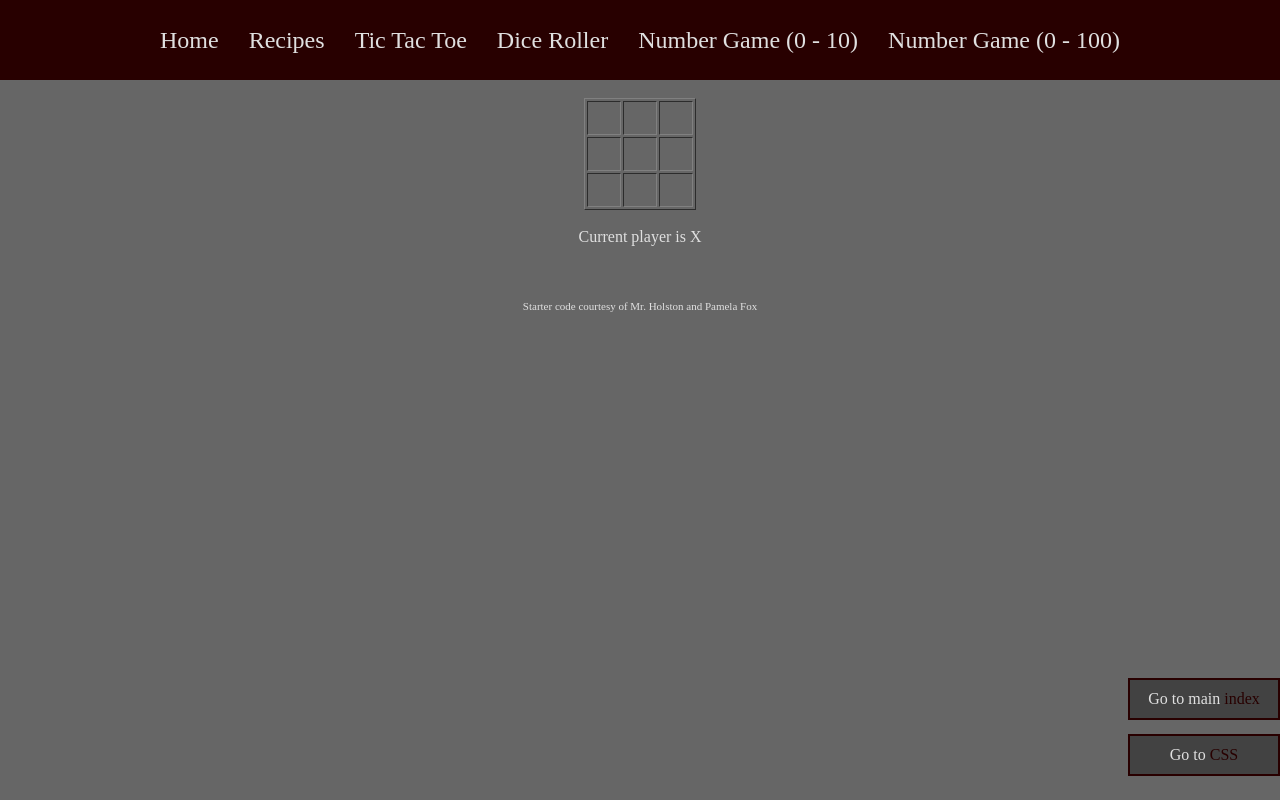
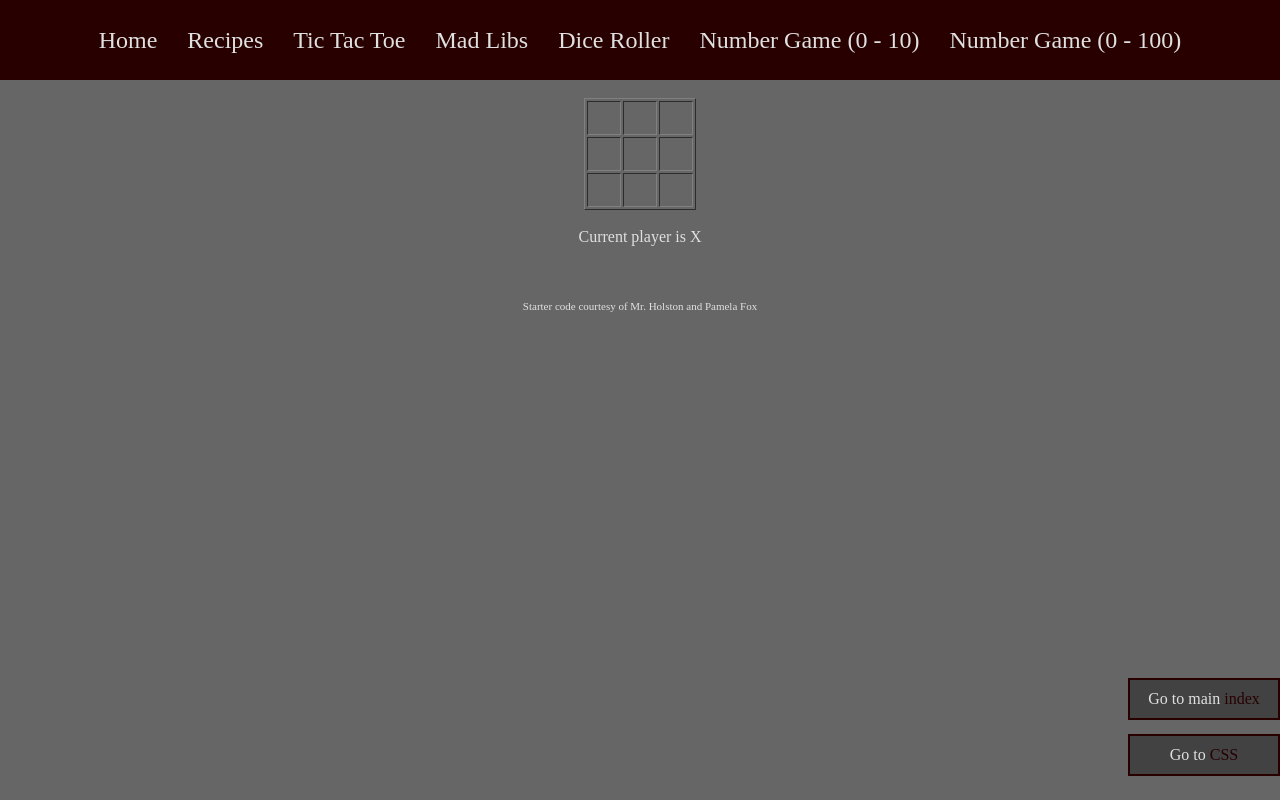
Before and after one commit to rtFan01/OverallPage, a plain HTML site: page TicTacToe.html in a window 1280 px wide. Drawn offline with Linux system fonts and the light colour scheme.

Commit message:
Update TicTacToe.html

```diff
--- a/TicTacToe.html
+++ b/TicTacToe.html
@@ -23,6 +23,7 @@
     <a href="index.html" class="nav">Home</a>
         <a href="https://rtfan01.github.io/RecipeBook/index.html" class="nav">Recipes</a>
         <a href="TicTacToe.html" class="nav">Tic Tac Toe</a>
+        <a href="MadLibsProj.html" class="nav">Mad Libs</a>
         <a href="https://rtfan01.github.io/NumberGames/DiceRoller.html" class="nav">Dice Roller</a>
         <a href="https://rtfan01.github.io/NumberGames/RandomNumberGameOne.html" class="nav">Number Game (0 - 10)</a>
         <a href="https://rtfan01.github.io/NumberGames/RandomNumberGameTwo.html" class="nav">Number Game (0 - 100)</a>
```
